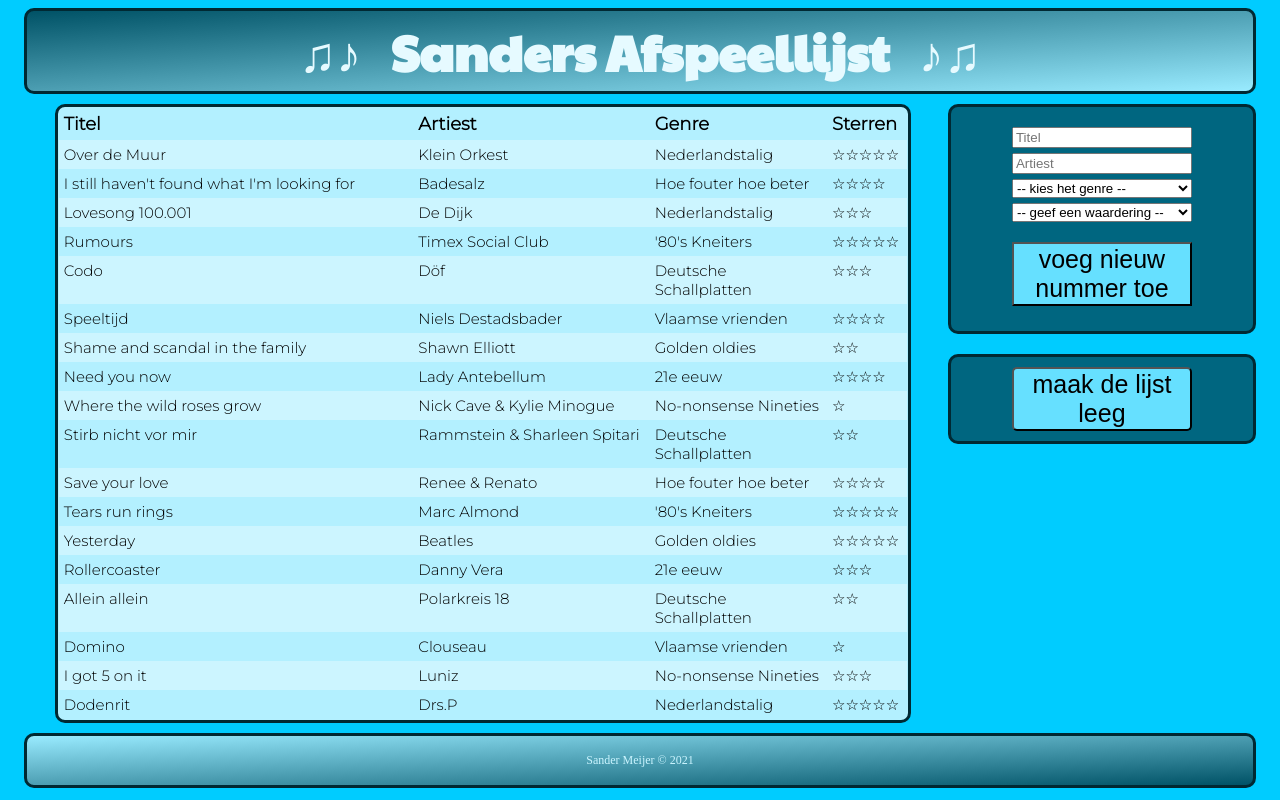
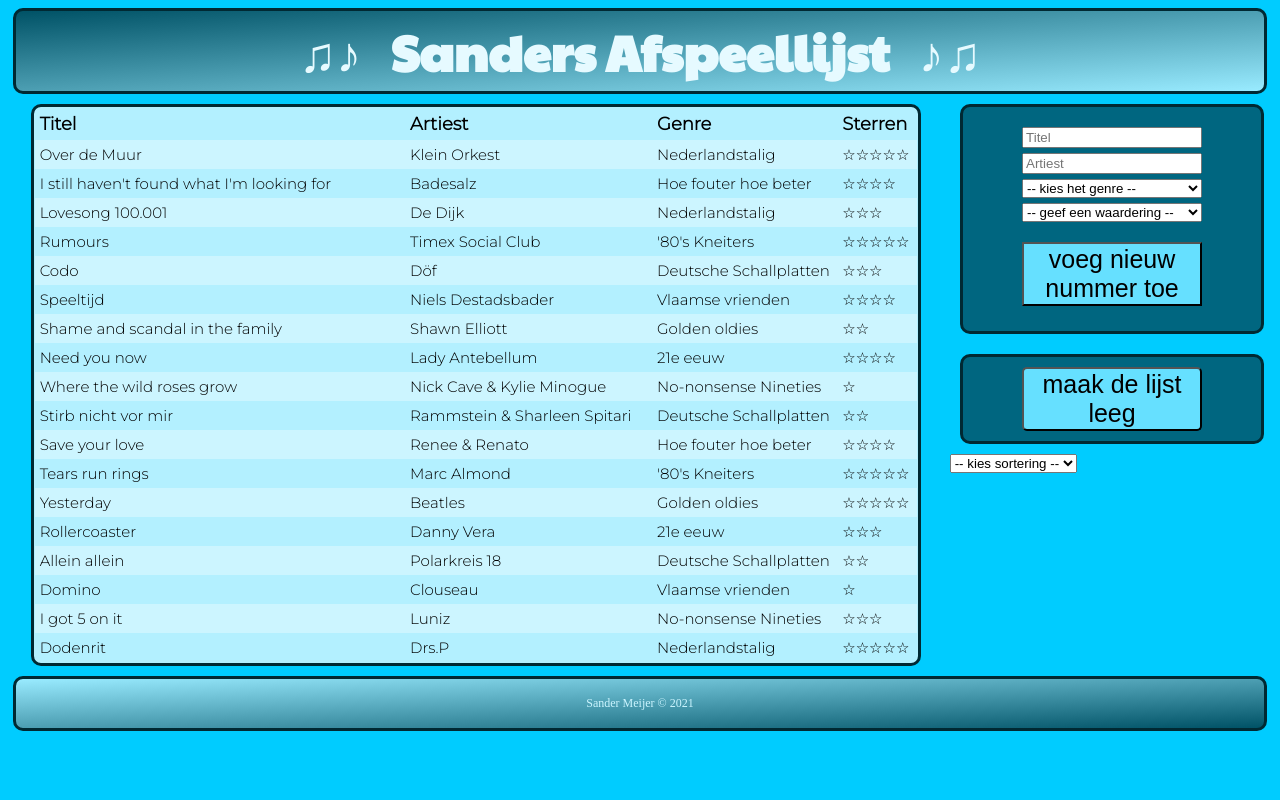
Before and after one commit to sandermeijer1972/Sander_Meijer-Lil-Playlist, a React (Create React App) app: page / in a window 1280 px wide. Built offline with nearby package versions, Linux system fonts and the light colour scheme.

Commit message:
added sortering

```diff
--- a/src/App.css
+++ b/src/App.css
@@ -12,7 +12,7 @@ body {
     background-image: linear-gradient(to bottom right, #005266, #99EBFF);
     border: solid 3px #002933;
     border-radius: 10px;
-    width: 95vw;
+    width: 98%;
     padding: 5px;
     text-align: center;
 }
@@ -44,7 +44,7 @@ h1::after {
     "S C"
     "S N"
     "S .";
-    width: 93vw;
+    width: 98%;
 }
 
 .songs {
@@ -88,7 +88,7 @@ h1::after {
     padding-top: 20px;
     margin: 10px;
     margin-right: 20px;
-    width: 95%;
+    width: 90%;
     display: flex;
     flex-direction: column;
     align-items: center;
@@ -123,7 +123,7 @@ h1::after {
     padding: 10px;
     margin: 10px;
     margin-right: 20px;
-    width: 95%;
+    width: 90%;
     text-align: center;
 }
 
@@ -148,5 +148,5 @@ h1::after {
     color: #CCF5FF;
     border-radius: 10px;
     padding: 5px;
-    width: 95vw;
+    width: 98%;
 }
--- a/src/Components/SongOverview.js
+++ b/src/Components/SongOverview.js
@@ -2,6 +2,7 @@ import React from "react"
 import SongList from "./SongList"
 import SongForm from "./SongForm"
 import SongDelete from "./SongDelete"
+import SongSort from "./SongSort"
 
 class SongOverview extends React.Component {
 
@@ -27,23 +28,58 @@ class SongOverview extends React.Component {
                 {id: 16, title: "Domino", artist: "Clouseau", genre: "Vlaamse vrienden", stars: "☆"},
                 {id: 17, title: "I got 5 on it", artist: "Luniz", genre: "No-nonsense Nineties", stars: "☆☆☆"},
                 {id: 18, title: "Dodenrit", artist: "Drs.P", genre: "Nederlandstalig", stars: "☆☆☆☆☆"}
-            ]
+            ],
+            sort: ""
         }
     }
 
     render() {
+        const capitalize = (str) => {
+            return str.charAt(0).toUpperCase() + str.slice(1)
+        }
         const addNewSong = song => {
-            const newSong = {id: this.state.songs.length + 1, title: song.title, artist: song.artist, genre: song.genre, stars: song.stars}
+            const newSong = {
+                id: this.state.songs.length + 1,
+                title: capitalize(song.title),
+                artist: capitalize(song.artist),
+                genre: song.genre,
+                stars: song.stars
+            }
             this.setState({songs: this.state.songs.concat(newSong)})
         }
         const emptySongs = () => {
             this.setState({songs: []})
+        }
+        const sortSongs = () => {
+            switch(this.state.sort) {
+                case "TAZ":
+                    return this.setState({songs: this.state.songs.sort((a,b) => (a.title > b.title) ? 1 : -1)})
+                    break
+                case "TZA":
+                    return this.setState({songs: this.state.songs.sort((a,b) => (a.title > b.title) ? -1 : 1)})
+                    break
+                case "AAZ":
+                    return this.setState({songs: this.state.songs.sort((a,b) => (a.artist > b.artist ) ? 1 : -1)})
+                    break
+                case "AZA":
+                    return this.setState({songs: this.state.songs.sort((a,b) => (a.artist > b.artist ) ? -1 : 1)})
+                    break
+                case "SHL":
+                    return this.setState({songs: this.state.songs.sort((a,b) => (a.stars.length > b.stars.length ) ? 1 : -1)})
+                    break
+                case "SLH":
+                    return this.setState({songs: this.state.songs.sort((a,b) => (a.stars.length > b.stars.length ) ? -1 : 1)})
+                    break
+                default:
+                    return this.setState({songs: this.state.songs})
+            }
         }
         return (
             <div className="overview">
                 <SongList songs={this.state.songs} />
                 <SongForm onSubmit={addNewSong}/>
                 <SongDelete songs={this.state.songs} handleClickDeleteSongs={emptySongs} />
+                <SongSort sortering={this.state.sort} handleClickSort={sortSongs} />
             </div>
         )
     }
--- a/src/Components/SongSort.js
+++ b/src/Components/SongSort.js
@@ -0,0 +1,23 @@
+import React from "react"
+
+function SongSort({sortering, handleClickSort}) {
+    return (
+        <form className="sortering">
+            <select
+                name="sortering"
+                value={sortering.value}
+                onChange={handleClickSort}
+            >
+                <option value="">-- kies sortering --</option>
+                <option value="TAZ">titel a-z</option>
+                <option value="TZA">titel z-a</option>
+                <option value="AAZ">artiest a-z</option>
+                <option value="AZA">artiest z-a</option>
+                <option value="SHL">sterren 5-1</option>
+                <option value="SLH">sterren 1-5</option>
+            </select>
+        </form>
+    )
+}
+
+export default SongSort
```
